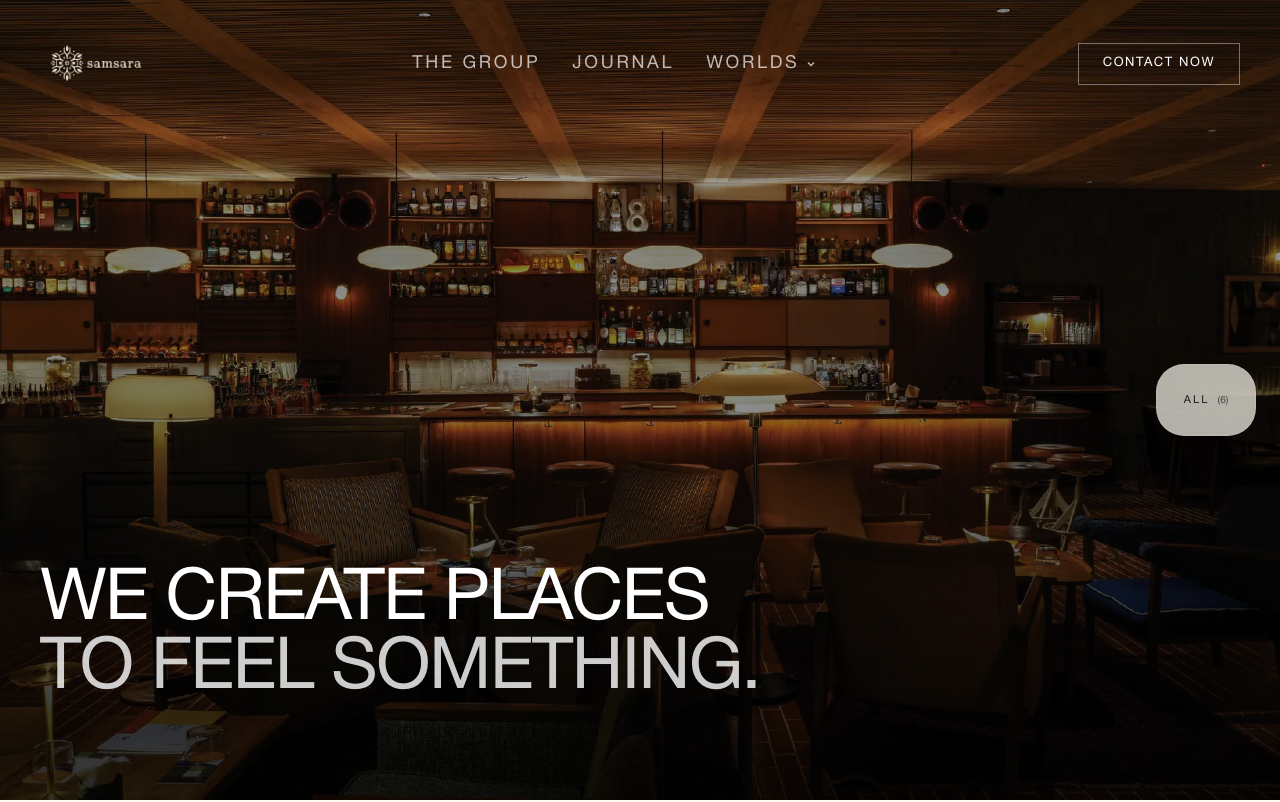
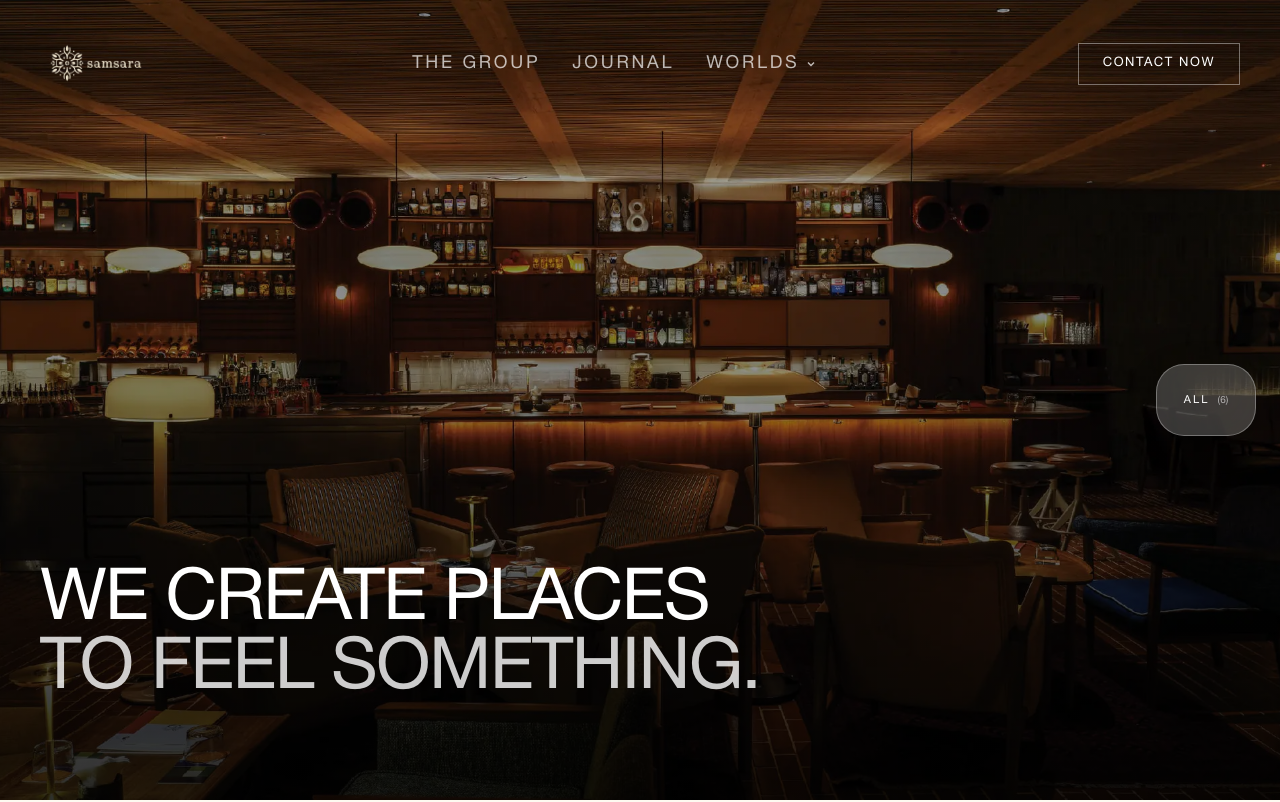
Before and after one commit to albiruby/SAMS-SAMS, a Next.js app: page / in a window 1280 px wide. Shown: the top 802 px of the page. Built offline with nearby package versions, Linux system fonts and the light colour scheme.

Commit message:
floating filter glassmorphism - transparent white bg, blur-2xl

```diff
--- a/src/components/FloatingFilter.js
+++ b/src/components/FloatingFilter.js
@@ -26,7 +26,7 @@ export default function FloatingFilter() {
       onMouseLeave={() => setHovered(false)}
     >
       <div
-        className={`bg-surface/70 backdrop-blur-xl border border-outline-variant/40 shadow-[0_8px_32px_rgba(0,0,0,0.15)] transition-all duration-500 ease-[cubic-bezier(0.16,1,0.3,1)] overflow-hidden ${
+        className={`bg-white/20 backdrop-blur-2xl border border-white/30 shadow-[0_8px_32px_rgba(0,0,0,0.2)] transition-all duration-500 ease-[cubic-bezier(0.16,1,0.3,1)] overflow-hidden ${
           hovered
             ? "rounded-[28px] w-[200px] py-5 px-3"
             : "rounded-[28px] w-auto min-w-[100px] h-[72px] flex items-center justify-center px-6"
@@ -34,11 +34,11 @@ export default function FloatingFilter() {
       >
         {!hovered ? (
           <div className="flex items-center gap-2">
-            <span className="font-label text-[11px] tracking-[0.2em] uppercase text-on-surface whitespace-nowrap">
+            <span className="font-label text-[11px] tracking-[0.2em] uppercase text-white whitespace-nowrap">
               {activeCat.label}
             </span>
             {activeCat.count !== null && (
-              <span className="font-label text-[10px] text-on-surface-variant whitespace-nowrap">
+              <span className="font-label text-[10px] text-white/60 whitespace-nowrap">
                 ({activeCat.count})
               </span>
             )}
@@ -52,8 +52,8 @@ export default function FloatingFilter() {
                 onClick={() => setActive(cat.label)}
                 className={`w-full text-left font-label text-[11px] tracking-[0.18em] uppercase py-2.5 px-4 rounded-full transition-all duration-200 ${
                   active === cat.label
-                    ? "bg-primary text-on-primary"
-                    : "text-on-surface-variant hover:text-on-surface hover:bg-surface-container-low"
+                    ? "bg-white text-black"
+                    : "text-white/70 hover:text-white hover:bg-white/10"
                 }`}
               >
                 {cat.label}
```
